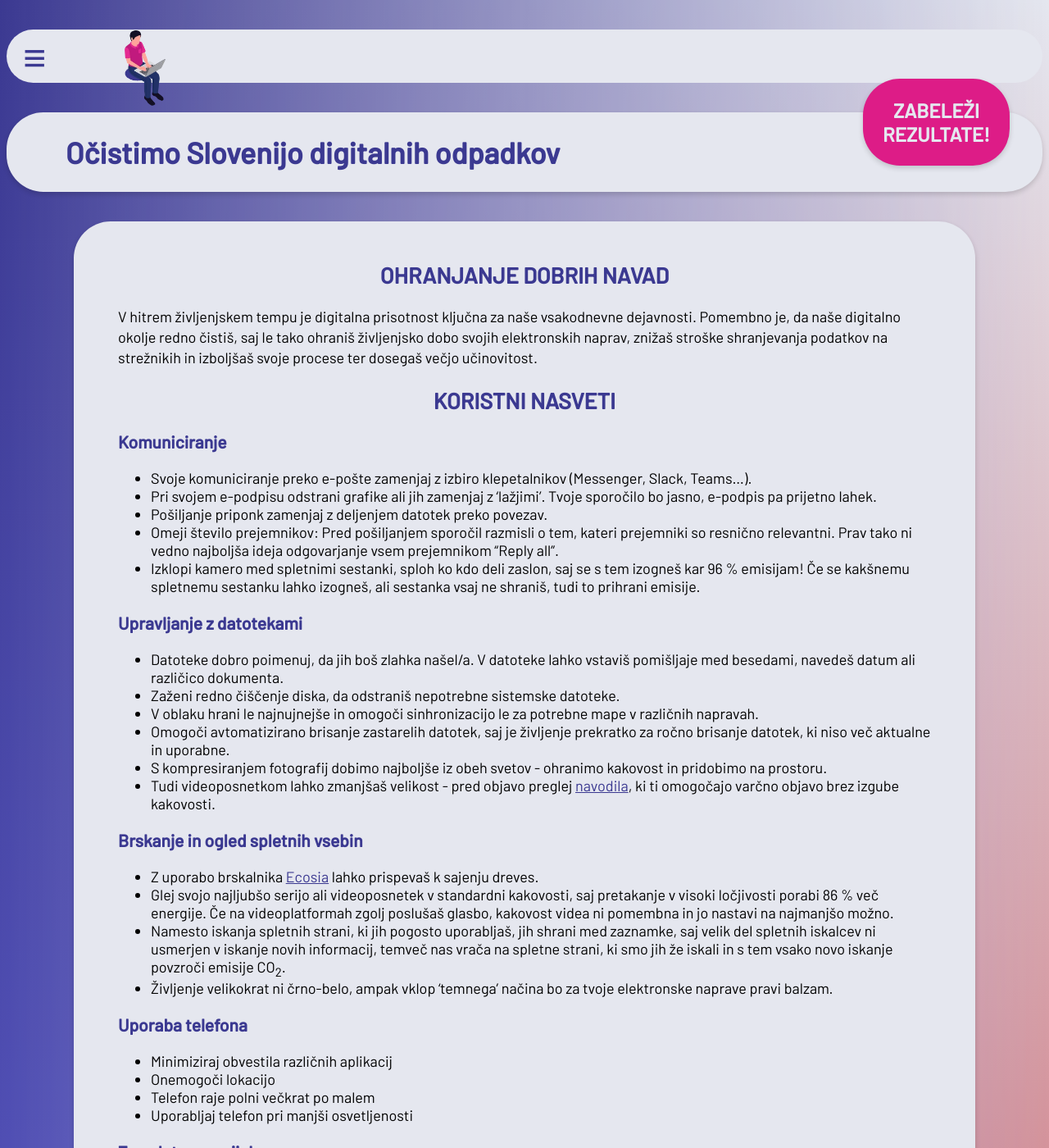
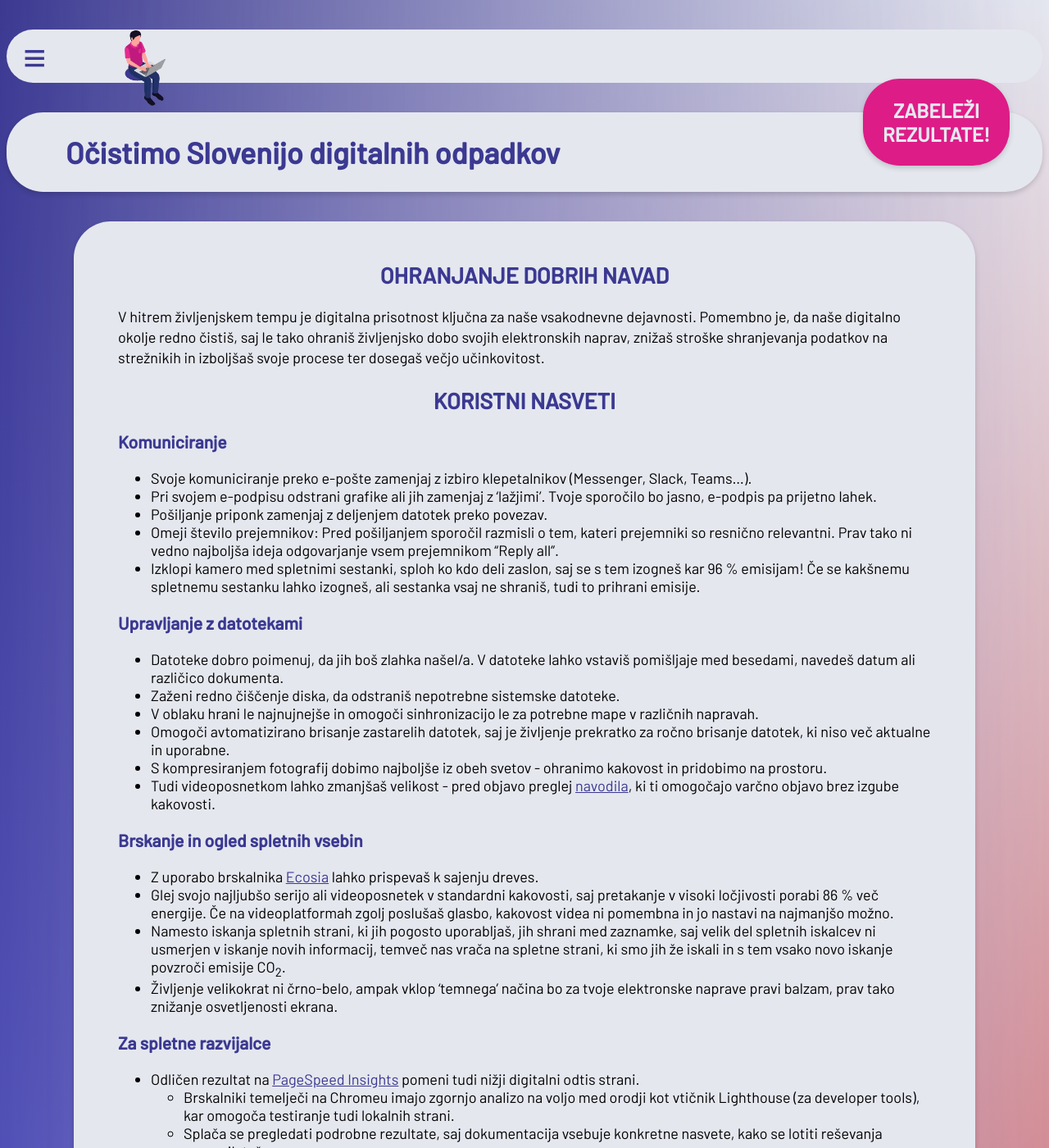
Before and after one commit to ewba/dcd-si, a Jekyll site: the page built from ohranjanje-dobrih-navad.md, in a window 1280 px wide and 1400 px high. Shown: the whole window at 82% size. Built offline with Jekyll 4.4.1, drawn with Linux system fonts in a browser that asks for light colours.

Commit message:
Update ohranjanje-dobrih-navad.md

```diff
--- a/ohranjanje-dobrih-navad.md
+++ b/ohranjanje-dobrih-navad.md
@@ -3,7 +3,7 @@ layout: single-page
 title: Ohranjanje dobrih navad
 ---
 
-V hitrem življenjskem tempu je digitalna prisotnost ključna za naše vsakodnevne dejavnosti. Pomembno je, da naše digitalno okolje redno čistiš, saj le tako ohraniš življenjsko dobo svojih elektronskih naprav, znižaš stroške shranjevanja podatkov na strežnikih in izboljšaš svoje procese ter dosegaš večjo učinovitost.
+V hitrem življenjskem tempu je digitalna prisotnost ključna za naše vsakodnevne dejavnosti. Pomembno je, da naše digitalno okolje redno čistiš, saj le tako ohraniš življenjsko dobo svojih elektronskih naprav, znižaš stroške shranjevanja podatkov na strežnikih in izboljšaš svoje procese ter dosegaš večjo učinkovitost.
 
 ## Koristni nasveti
 ### Komuniciranje
@@ -25,13 +25,7 @@ V hitrem življenjskem tempu je digitalna prisotnost ključna za naše vsakodnev
 - Z uporabo brskalnika <a href="https://www.ecosia.org/" target="_blank" rel="noopener">Ecosia</a> lahko prispevaš k sajenju dreves.
 - Glej svojo najljubšo serijo ali videoposnetek v standardni kakovosti, saj pretakanje v visoki ločjivosti porabi 86 % več energije. Če na videoplatformah zgolj poslušaš glasbo, kakovost videa ni pomembna in jo nastavi na najmanjšo možno.
 - Namesto iskanja spletnih strani, ki jih pogosto uporabljaš, jih shrani med zaznamke, saj velik del spletnih iskalcev ni usmerjen v iskanje novih informacij, temveč nas vrača na spletne strani, ki smo jih že iskali in s tem vsako novo iskanje povzroči emisije CO<sub>2</sub>.
-- Življenje velikokrat ni črno-belo, ampak vklop ‘temnega’ načina bo za tvoje elektronske naprave pravi balzam.
-
-### Uporaba telefona
-- Minimiziraj obvestila različnih aplikacij
-- Onemogoči lokacijo
-- Telefon raje polni večkrat po malem
-- Uporabljaj telefon pri manjši osvetljenosti
+- Življenje velikokrat ni črno-belo, ampak vklop ‘temnega’ načina bo za tvoje elektronske naprave pravi balzam, prav tako znižanje osvetljenosti ekrana.
 
 ### Za spletne razvijalce
 - Odličen rezultat na <a href="https://pagespeed.web.dev/" target="_blank" rel="noopener">PageSpeed Insights</a> pomeni tudi nižji digitalni odtis strani.
```
